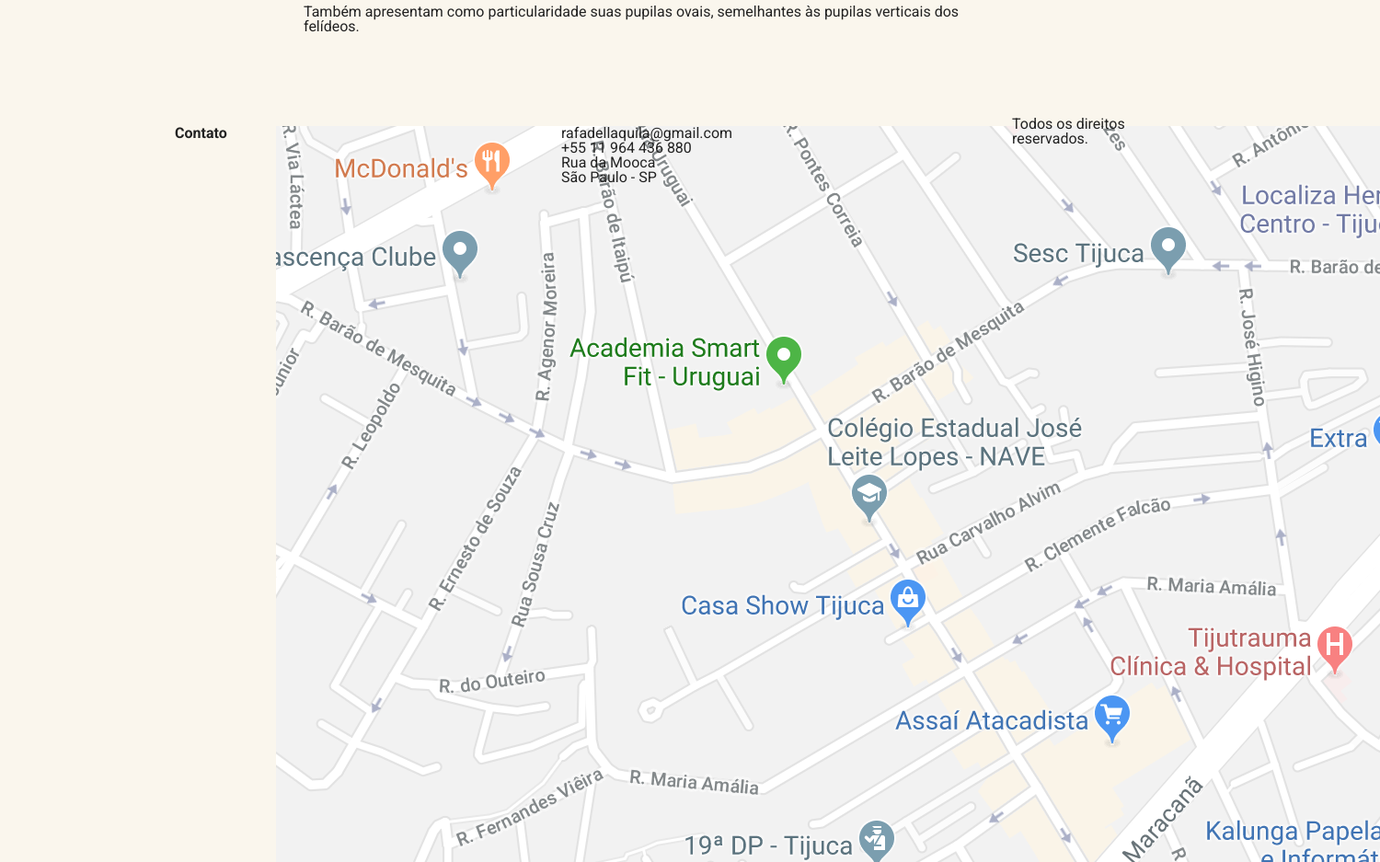
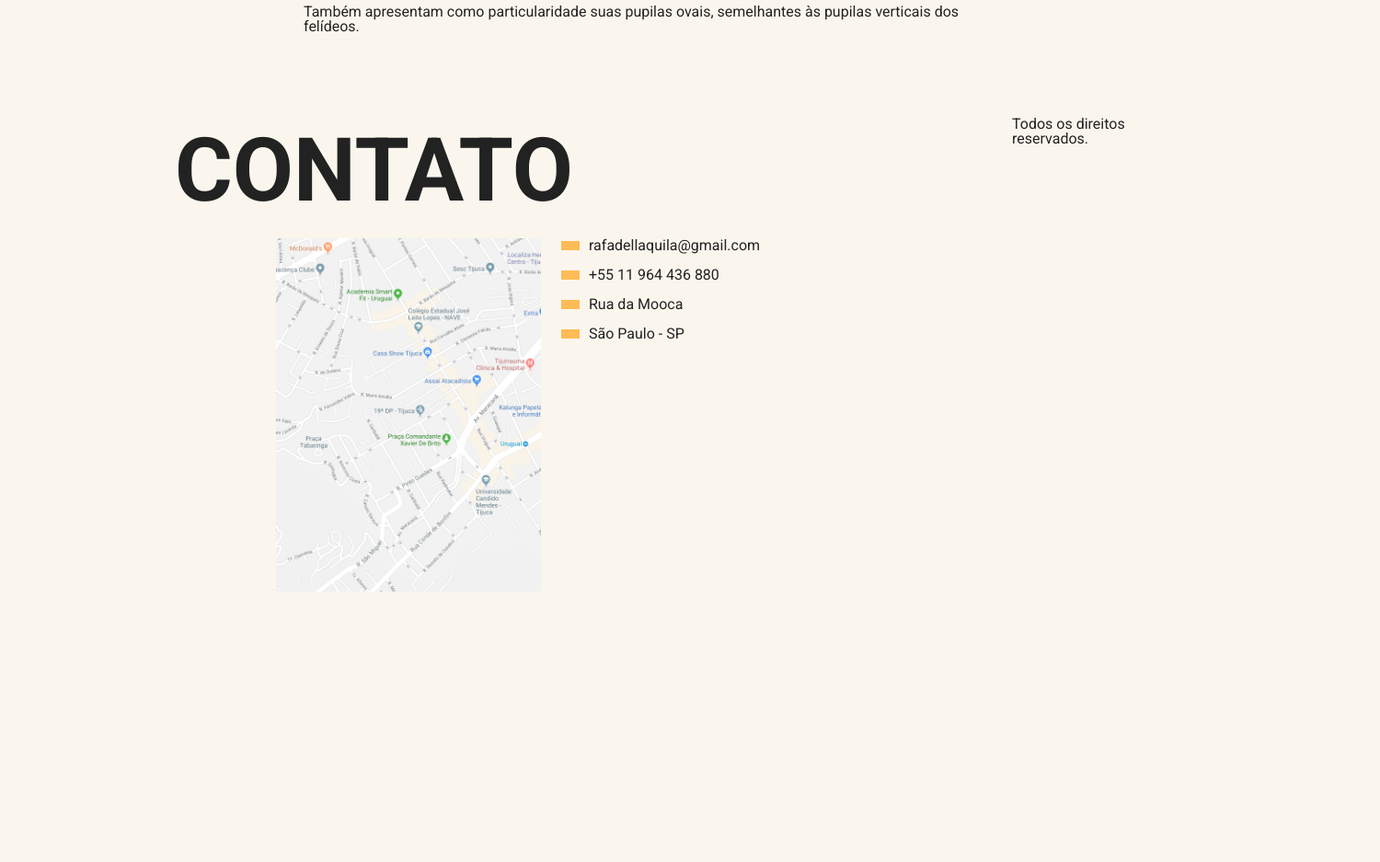
Before and after one commit to rafaeldellaquila/fantastic-animals-site, a plain HTML site: page index.html in a window 1280 px wide. Shown: the part 2962-3899 px from the top of the page at 92% size, 1500 px wide, since content can reach past the window. After the commit the page ends 3618 px from the top, so only its background shows below. Drawn offline with Linux system fonts and the light colour scheme.

Commit message:
:lipstick: create styles for contactSection

```diff
--- /dev/null
+++ b/css/contactSection.css
@@ -0,0 +1,33 @@
+.contactSection > .title {
+  font-size: 6rem;
+  line-height: 1;
+  font-weight: bold;
+  text-transform: uppercase;
+  margin-bottom: 1rem;
+  grid-column: 1 / 4;
+}
+
+.contactSection > .map {
+  grid-column: 2;
+}
+
+.contactSection > .map > .image {
+  width: 18rem;
+}
+
+.contactSection > .contact {
+  grid-column: 3;
+}
+
+.contactSection > .contact > .info {
+  margin-bottom: 1rem;
+}
+
+.contactSection > .contact > .info::before {
+  content: "";
+  display: inline-block;
+  width: 20px;
+  height: 10px;
+  margin-right: 10px;
+  background: #fb5;
+}
--- a/index.html
+++ b/index.html
@@ -12,6 +12,8 @@
     <link rel="stylesheet" href="css/headerMenu.css" />
     <link rel="stylesheet" href="css/animalSection.css">
     <link rel="stylesheet" href="css/faqSection.css">
+    <link rel="stylesheet" href="css/contactSection.css">
+    <link rel="stylesheet" href="css/copyRights.css">
     <link
       rel="shortcut icon"
       href="https://img.icons8.com/fluent/48/000000/hedgehog.png"
```
